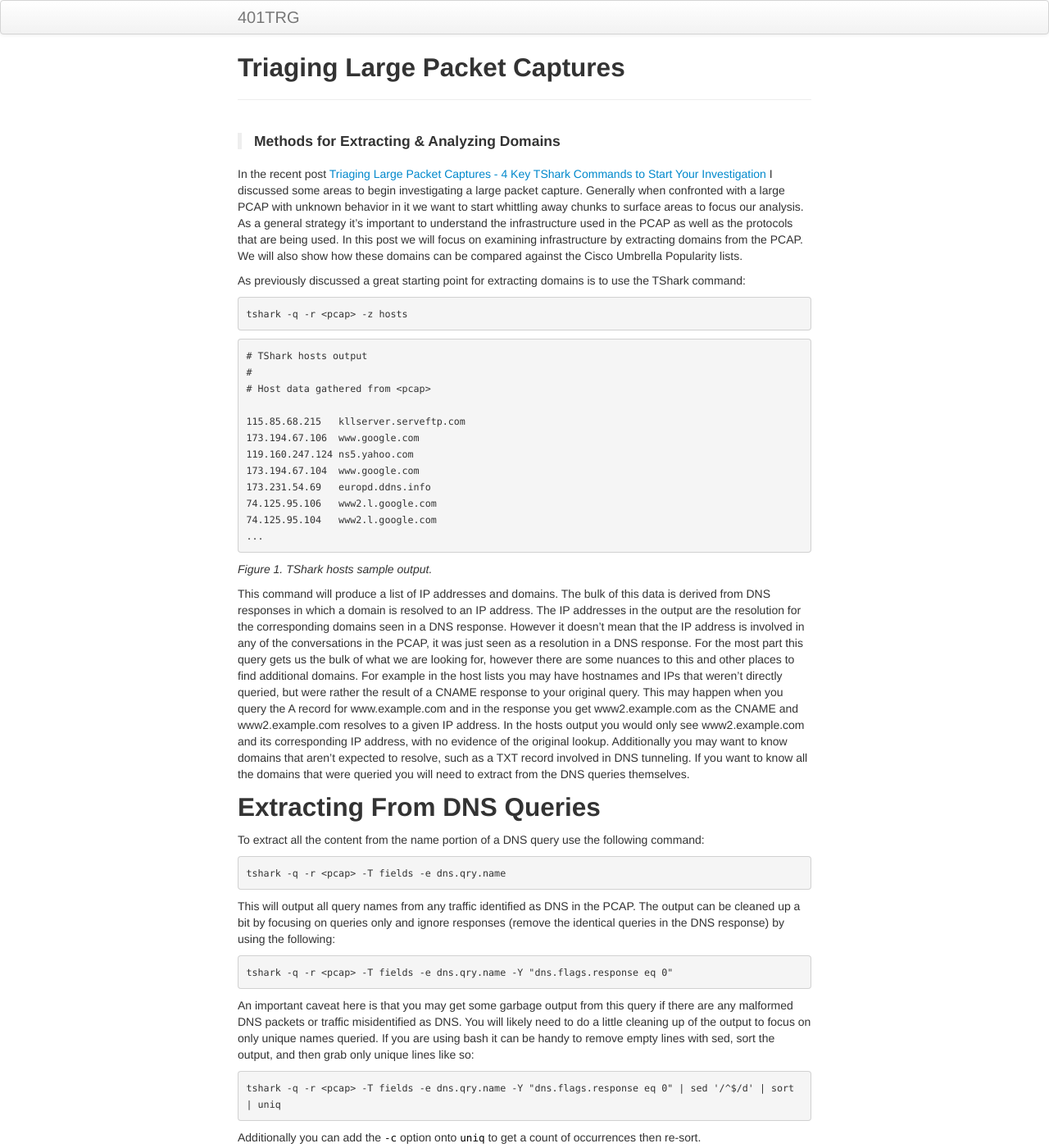
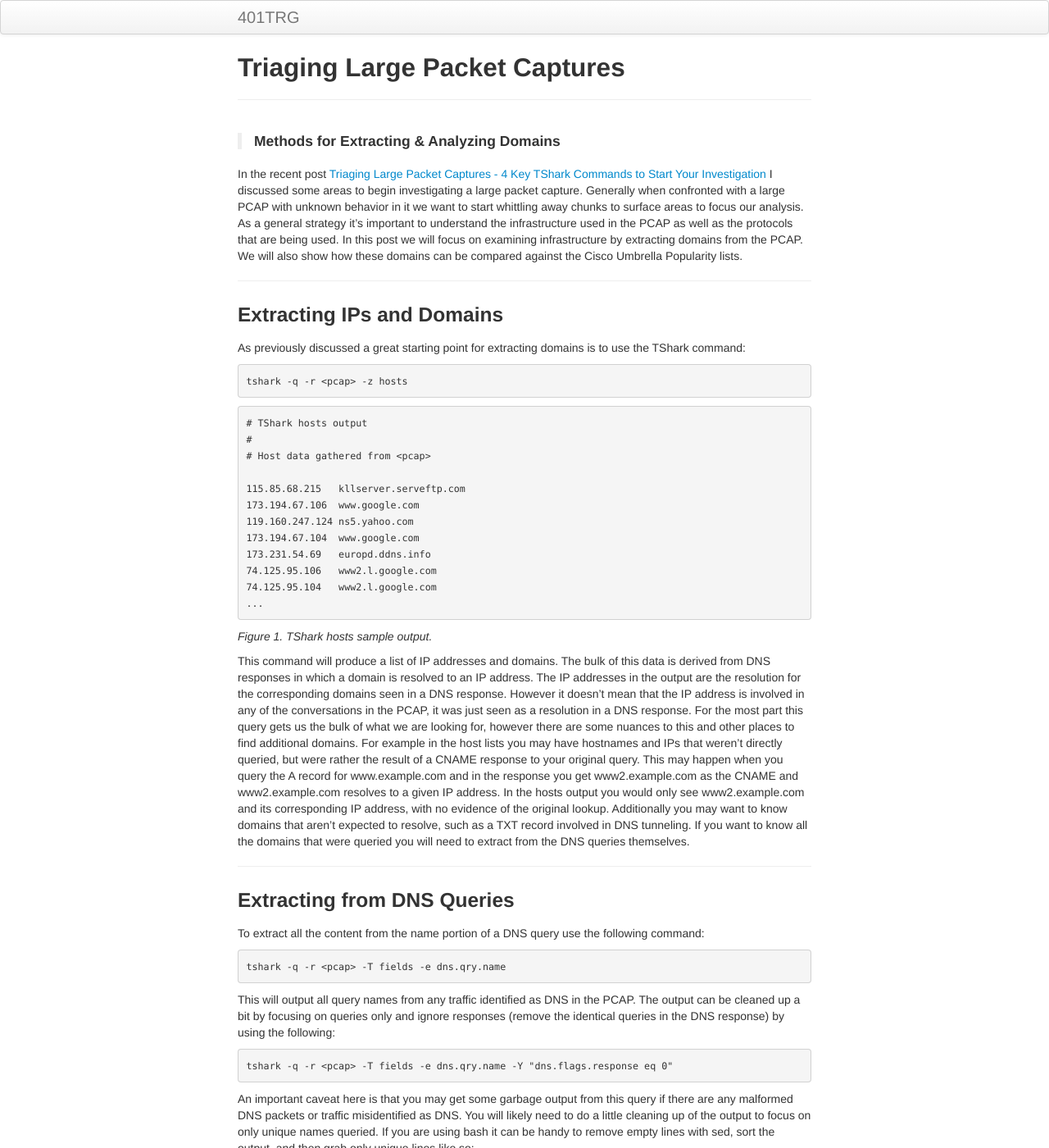
Before and after one commit to 401trg/401trg.github.io, a Jekyll site: the page built from pages/triaging-large-packet-captures-methods-for-extracting-analyzing-domains.md, in a window 1280 px wide and 1400 px high. Shown: the whole window at 82% size. Built offline with Jekyll 4.4.1, drawn with Linux system fonts in a browser that asks for light colours.

Commit message:
Update triaging-large-packet-captures-methods-for-extracting-analyzing-domains.md

````diff
--- a/pages/triaging-large-packet-captures-methods-for-extracting-analyzing-domains.md
+++ b/pages/triaging-large-packet-captures-methods-for-extracting-analyzing-domains.md
@@ -7,6 +7,10 @@ description: Triaging Large Packet Captures
 > #### Methods for Extracting & Analyzing Domains
 
 In the recent post [Triaging Large Packet Captures - 4 Key TShark Commands to Start Your Investigation](https://401trg.github.io/triaging-large-packet-captures-4-key-tshark-commands-to-start-your-investigation) I discussed some areas to begin investigating a large packet capture.  Generally when confronted with a large PCAP with unknown behavior in it we want to start whittling away chunks to surface areas to focus our analysis.  As a general strategy it's important to understand the infrastructure used in the PCAP as well as the protocols that are being used.  In this post we will focus on examining infrastructure by extracting domains from the PCAP.  We will also show how these domains can be compared against the Cisco Umbrella Popularity lists.
+
+---
+
+### Extracting IPs and Domains
 
 As previously discussed a great starting point for extracting domains is to use the TShark command:
 
@@ -32,7 +36,9 @@ tshark -q -r <pcap> -z hosts
 
 This command will produce a list of IP addresses and domains.  The bulk of this data is derived from DNS responses in which a domain is resolved to an IP address.  The IP addresses in the output are the resolution for the corresponding domains seen in a DNS response.  However it doesn’t mean that the IP address is involved in any of the conversations in the PCAP, it was just seen as a resolution in a DNS response.  For the most part this query gets us the bulk of what we are looking for, however there are some nuances to this and other places to find additional domains.  For example in the host lists you may have hostnames and IPs that weren’t directly queried, but were rather the result of a CNAME response to your original query.  This may happen when you query the A record for www.example.com and in the response you get www2.example.com as the CNAME and www2.example.com resolves to a given IP address.  In the hosts output you would only see www2.example.com and its corresponding IP address, with no evidence of the original lookup.  Additionally you may want to know domains that aren’t expected to resolve, such as a TXT record involved in DNS tunneling.  If you want to know all the domains that were queried you will need to extract from the DNS queries themselves.
 
-## Extracting From DNS Queries
+---
+
+### Extracting from DNS Queries
 
 To extract all the content from the name portion of a DNS query use the following command:
 
@@ -72,7 +78,9 @@ Additionally you can add the `-c` option onto `uniq` to get a count of occurrenc
 ```
 *Figure 2. Extracting DNS query names, sorting, and counting.*
 
-## Extracting from HTTP Host Headers
+---
+
+### Extracting from HTTP Host Headers
 
 Another source to examine hostnames from is HTTP. It's helpful to pull in this information since you may not have corresponding DNS traffic to these locations in your packet capture.  The following command grabs the contents of the HTTP Host field, then removes blank lines and duplicates:
 
@@ -95,7 +103,9 @@ downloads.comodo.com
 
 Our main focus here has been on domains, but it's important to note that you may get IP addresses and ports in your output.
 
-## Using Cisco Umbrella List to Examine Extracted Hostnames
+---
+
+### Using Cisco Umbrella List to Examine Extracted Hostnames
 
 Once domains have been extracted from your PCAP you can begin identifying well known domains and isolating suspicious ones. For this task I like to use the [Cisco Umbrella Popularity Lists](http://s3-us-west-1.amazonaws.com/umbrella-static/index.html). Using the Top 1M list and a simple Python script you rank all the domains in your list according to their popularity in the Cisco Umbrella list. When searching for leads I like to focus on domains not found in the list. Below is the output from a [python script](https://github.com/401trg/utilities/blob/97f7e5526beee7059dad8a58eb868c6fe5866620/popularDomains.py) found on our github that takes a list of domains and checks it against the Top 1M list.
 
@@ -126,7 +136,9 @@ Rank - Domain
 
 Note that we are checking for exact matches here.  If you are overwhelmed with a bunch of domains not found in the list it may be worth searching on partial matches then seeing what's left over.  Additionally you could use the top TLD list to surface domains that have unusual TLDs.
 
-## Next Steps
+---
+
+### Next Steps
 
 In this blog post we discussed three main ways of extracting domains from a PCAP, using TShark’s host output, extracting names from DNS queries, and extracting from HTTP host headers.  This will produce a fairly comprehensive view of the domains associated with your PCAP.  This information can be used to surface suspicious domains as well as trim traffic associated with non-suspicious domains. In future blog posts we will discuss methods for further analyzing suspicious domains.
 
````
